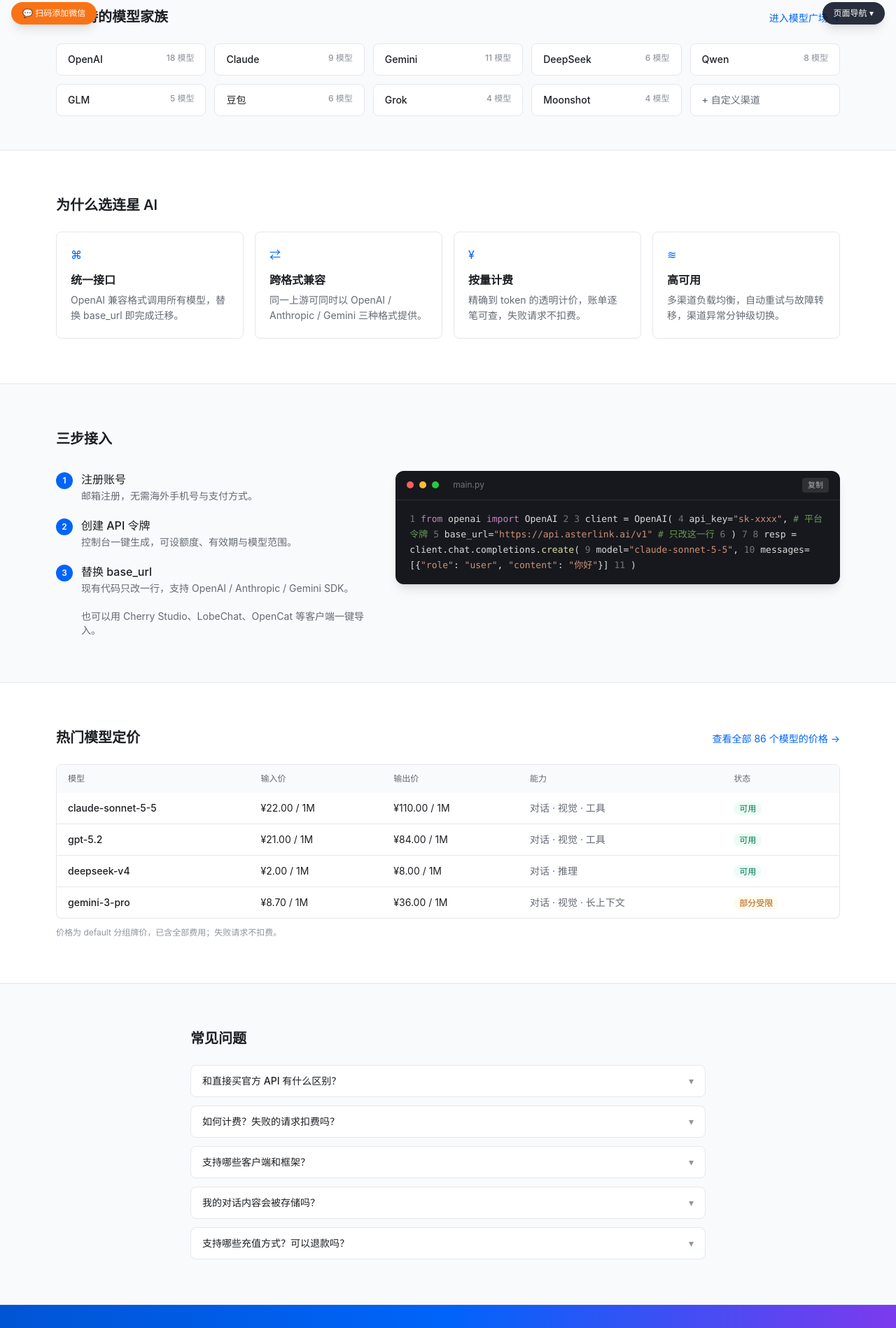
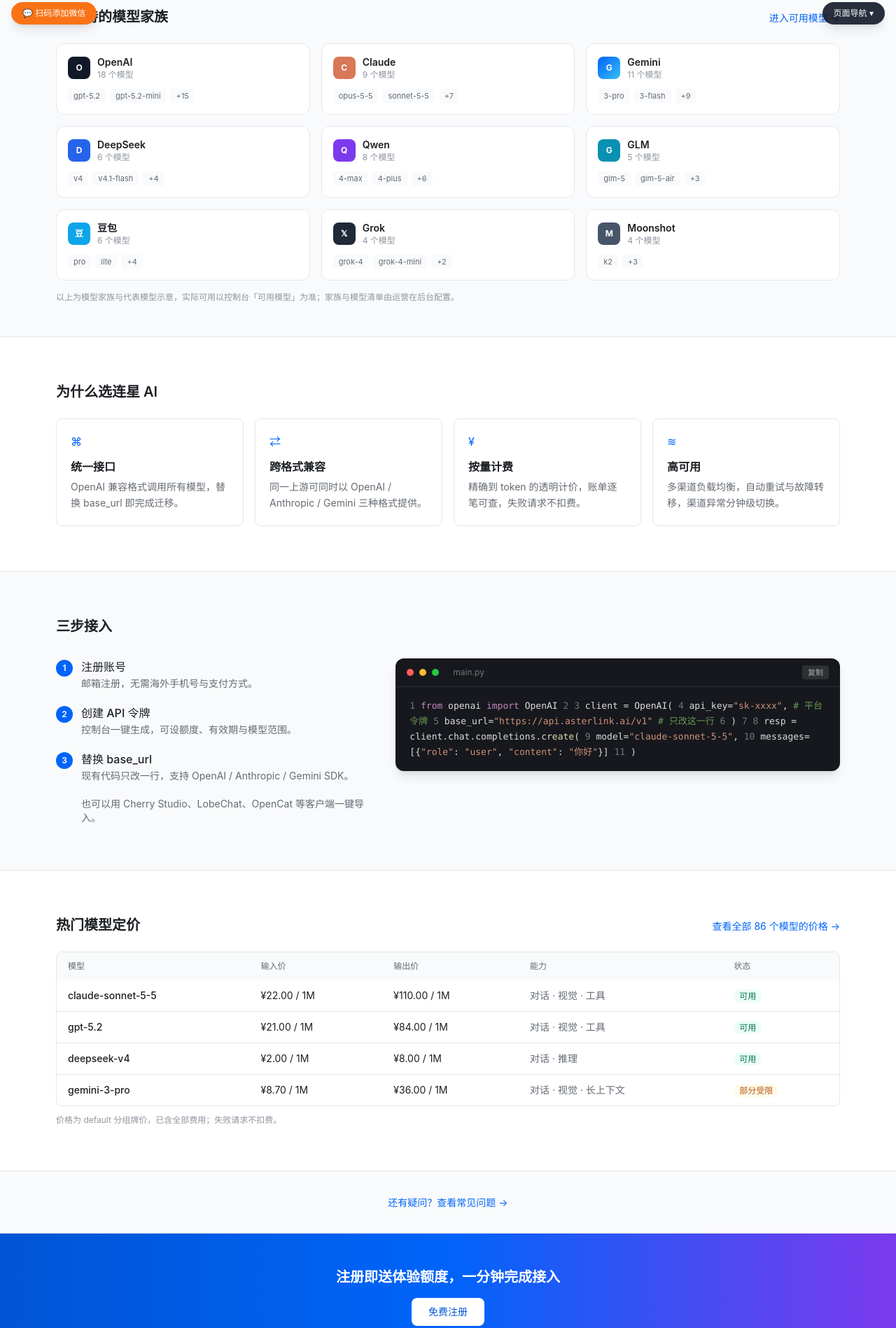
Before and after one commit to grissomsh/asterlink-prototype, a plain HTML site: page index.html in a window 1280 px wide. Shown: the part 749-2647 px from the top of the page at 70% size. Drawn offline with nearby package versions, Linux system fonts and the light colour scheme.

Commit message:
prototype: 首页 FAQ 链接化 + 模型墙家族卡片展开（同步私有仓 133ba01）

```diff
--- a/index.html
+++ b/index.html
@@ -234,67 +234,97 @@
       </div>
     </section>
 
-    <!-- 模型支持墙 -->
+<!-- 模型支持墙（家族卡片展开示例模型；内容由运营后台配置） -->
     <section class="border-y border-line bg-canvas">
       <div class="mx-auto max-w-6xl px-4 py-12">
         <div class="flex items-baseline justify-between">
           <h2 class="text-xl font-semibold">已支持的模型家族</h2>
-          <a href="pricing.html" class="text-sm text-brand-600 hover:underline"
-            >进入模型广场 →</a
-          >
+          <a href="models.html" class="text-sm text-brand-600 hover:underline">进入可用模型 →</a>
         </div>
-        <div class="mt-6 grid grid-cols-3 gap-3 md:grid-cols-5">
-          <div
-            class="rounded-lg border border-line bg-white px-4 py-3 text-sm font-medium"
-          >
-            OpenAI <span class="float-right text-xs text-faint">18 模型</span>
+        <div class="mt-6 grid gap-4 md:grid-cols-2 lg:grid-cols-3">
+          <div class="rounded-xl border border-line bg-white p-4">
+            <div class="flex items-center gap-2.5">
+              <span class="grid h-8 w-8 place-items-center rounded-lg bg-gray-900 text-xs font-bold text-white">O</span>
+              <div><p class="text-sm font-semibold">OpenAI</p><p class="text-xs text-faint">18 个模型</p></div>
+            </div>
+            <div class="mt-3 flex flex-wrap gap-1.5 text-[11px] text-sub">
+              <span class="rounded bg-canvas px-2 py-0.5">gpt-5.2</span><span class="rounded bg-canvas px-2 py-0.5">gpt-5.2-mini</span><span class="rounded bg-canvas px-2 py-0.5">+15</span>
+            </div>
           </div>
-          <div
-            class="rounded-lg border border-line bg-white px-4 py-3 text-sm font-medium"
-          >
-            Claude <span class="float-right text-xs text-faint">9 模型</span>
+          <div class="rounded-xl border border-line bg-white p-4">
+            <div class="flex items-center gap-2.5">
+              <span class="grid h-8 w-8 place-items-center rounded-lg bg-[#d97757] text-xs font-bold text-white">C</span>
+              <div><p class="text-sm font-semibold">Claude</p><p class="text-xs text-faint">9 个模型</p></div>
+            </div>
+            <div class="mt-3 flex flex-wrap gap-1.5 text-[11px] text-sub">
+              <span class="rounded bg-canvas px-2 py-0.5">opus-5-5</span><span class="rounded bg-canvas px-2 py-0.5">sonnet-5-5</span><span class="rounded bg-canvas px-2 py-0.5">+7</span>
+            </div>
           </div>
-          <div
-            class="rounded-lg border border-line bg-white px-4 py-3 text-sm font-medium"
-          >
-            Gemini <span class="float-right text-xs text-faint">11 模型</span>
+          <div class="rounded-xl border border-line bg-white p-4">
+            <div class="flex items-center gap-2.5">
+              <span class="grid h-8 w-8 place-items-center rounded-lg bg-gradient-to-br from-brand-600 to-sky-400 text-xs font-bold text-white">G</span>
+              <div><p class="text-sm font-semibold">Gemini</p><p class="text-xs text-faint">11 个模型</p></div>
+            </div>
+            <div class="mt-3 flex flex-wrap gap-1.5 text-[11px] text-sub">
+              <span class="rounded bg-canvas px-2 py-0.5">3-pro</span><span class="rounded bg-canvas px-2 py-0.5">3-flash</span><span class="rounded bg-canvas px-2 py-0.5">+9</span>
+            </div>
           </div>
-          <div
-            class="rounded-lg border border-line bg-white px-4 py-3 text-sm font-medium"
-          >
-            DeepSeek <span class="float-right text-xs text-faint">6 模型</span>
+          <div class="rounded-xl border border-line bg-white p-4">
+            <div class="flex items-center gap-2.5">
+              <span class="grid h-8 w-8 place-items-center rounded-lg bg-blue-600 text-xs font-bold text-white">D</span>
+              <div><p class="text-sm font-semibold">DeepSeek</p><p class="text-xs text-faint">6 个模型</p></div>
+            </div>
+            <div class="mt-3 flex flex-wrap gap-1.5 text-[11px] text-sub">
+              <span class="rounded bg-canvas px-2 py-0.5">v4</span><span class="rounded bg-canvas px-2 py-0.5">v4.1-flash</span><span class="rounded bg-canvas px-2 py-0.5">+4</span>
+            </div>
           </div>
-          <div
-            class="rounded-lg border border-line bg-white px-4 py-3 text-sm font-medium"
-          >
-            Qwen <span class="float-right text-xs text-faint">8 模型</span>
+          <div class="rounded-xl border border-line bg-white p-4">
+            <div class="flex items-center gap-2.5">
+              <span class="grid h-8 w-8 place-items-center rounded-lg bg-violet-600 text-xs font-bold text-white">Q</span>
+              <div><p class="text-sm font-semibold">Qwen</p><p class="text-xs text-faint">8 个模型</p></div>
+            </div>
+            <div class="mt-3 flex flex-wrap gap-1.5 text-[11px] text-sub">
+              <span class="rounded bg-canvas px-2 py-0.5">4-max</span><span class="rounded bg-canvas px-2 py-0.5">4-plus</span><span class="rounded bg-canvas px-2 py-0.5">+6</span>
+            </div>
           </div>
-          <div
-            class="rounded-lg border border-line bg-white px-4 py-3 text-sm font-medium"
-          >
-            GLM <span class="float-right text-xs text-faint">5 模型</span>
+          <div class="rounded-xl border border-line bg-white p-4">
+            <div class="flex items-center gap-2.5">
+              <span class="grid h-8 w-8 place-items-center rounded-lg bg-cyan-600 text-xs font-bold text-white">G</span>
+              <div><p class="text-sm font-semibold">GLM</p><p class="text-xs text-faint">5 个模型</p></div>
+            </div>
+            <div class="mt-3 flex flex-wrap gap-1.5 text-[11px] text-sub">
+              <span class="rounded bg-canvas px-2 py-0.5">glm-5</span><span class="rounded bg-canvas px-2 py-0.5">glm-5-air</span><span class="rounded bg-canvas px-2 py-0.5">+3</span>
+            </div>
           </div>
-          <div
-            class="rounded-lg border border-line bg-white px-4 py-3 text-sm font-medium"
-          >
-            豆包 <span class="float-right text-xs text-faint">6 模型</span>
+          <div class="rounded-xl border border-line bg-white p-4">
+            <div class="flex items-center gap-2.5">
+              <span class="grid h-8 w-8 place-items-center rounded-lg bg-sky-500 text-xs font-bold text-white">豆</span>
+              <div><p class="text-sm font-semibold">豆包</p><p class="text-xs text-faint">6 个模型</p></div>
+            </div>
+            <div class="mt-3 flex flex-wrap gap-1.5 text-[11px] text-sub">
+              <span class="rounded bg-canvas px-2 py-0.5">pro</span><span class="rounded bg-canvas px-2 py-0.5">lite</span><span class="rounded bg-canvas px-2 py-0.5">+4</span>
+            </div>
           </div>
-          <div
-            class="rounded-lg border border-line bg-white px-4 py-3 text-sm font-medium"
-          >
-            Grok <span class="float-right text-xs text-faint">4 模型</span>
+          <div class="rounded-xl border border-line bg-white p-4">
+            <div class="flex items-center gap-2.5">
+              <span class="grid h-8 w-8 place-items-center rounded-lg bg-gray-800 text-xs font-bold text-white">𝕏</span>
+              <div><p class="text-sm font-semibold">Grok</p><p class="text-xs text-faint">4 个模型</p></div>
+            </div>
+            <div class="mt-3 flex flex-wrap gap-1.5 text-[11px] text-sub">
+              <span class="rounded bg-canvas px-2 py-0.5">grok-4</span><span class="rounded bg-canvas px-2 py-0.5">grok-4-mini</span><span class="rounded bg-canvas px-2 py-0.5">+2</span>
+            </div>
           </div>
-          <div
-            class="rounded-lg border border-line bg-white px-4 py-3 text-sm font-medium"
-          >
-            Moonshot <span class="float-right text-xs text-faint">4 模型</span>
-          </div>
-          <div
-            class="rounded-lg border border-line bg-white px-4 py-3 text-sm font-medium text-sub"
-          >
-            + 自定义渠道
+          <div class="rounded-xl border border-line bg-white p-4">
+            <div class="flex items-center gap-2.5">
+              <span class="grid h-8 w-8 place-items-center rounded-lg bg-slate-600 text-xs font-bold text-white">M</span>
+              <div><p class="text-sm font-semibold">Moonshot</p><p class="text-xs text-faint">4 个模型</p></div>
+            </div>
+            <div class="mt-3 flex flex-wrap gap-1.5 text-[11px] text-sub">
+              <span class="rounded bg-canvas px-2 py-0.5">k2</span><span class="rounded bg-canvas px-2 py-0.5">+3</span>
+            </div>
           </div>
         </div>
+        <p class="mt-4 text-xs text-faint">以上为模型家族与代表模型示意，实际可用以控制台「可用模型」为准；家族与模型清单由运营在后台配置。</p>
       </div>
     </section>
 
@@ -505,70 +535,10 @@
       </p>
     </section>
 
-    <!-- FAQ -->
+<!-- FAQ 入口（首页只留链接，内容在 faq.html） -->
     <section class="border-y border-line bg-canvas">
-      <div class="mx-auto max-w-3xl px-4 py-16">
-        <h2 class="text-xl font-semibold">常见问题</h2>
-        <div class="mt-6 space-y-3">
-          <details class="rounded-lg border border-line bg-white px-4 py-3">
-            <summary
-              class="flex items-center justify-between text-sm font-medium"
-            >
-              和直接买官方 API 有什么区别？<span class="faq-chev text-faint"
-                >▾</span
-              >
-            </summary>
-            <p class="mt-2 text-sm leading-relaxed text-sub">
-              无需海外手机号、海外支付方式与科学上网；人民币按量充值，模型价格与官方牌价对齐并公开可查。
-            </p>
-          </details>
-          <details class="rounded-lg border border-line bg-white px-4 py-3">
-            <summary
-              class="flex items-center justify-between text-sm font-medium"
-            >
-              如何计费？失败的请求扣费吗？<span class="faq-chev text-faint"
-                >▾</span
-              >
-            </summary>
-            <p class="mt-2 text-sm leading-relaxed text-sub">
-              按实际使用量计费，逐笔日志可查。上游或平台故障导致的失败请求不扣费；流式输出中途断开的请求按已产生部分结算。
-            </p>
-          </details>
-          <details class="rounded-lg border border-line bg-white px-4 py-3">
-            <summary
-              class="flex items-center justify-between text-sm font-medium"
-            >
-              支持哪些客户端和框架？<span class="faq-chev text-faint">▾</span>
-            </summary>
-            <p class="mt-2 text-sm leading-relaxed text-sub">
-              所有兼容 OpenAI / Anthropic / Gemini 接口的工具均可使用：Claude
-              Code、Codex CLI、Cherry Studio、LobeChat、LangChain 等。
-            </p>
-          </details>
-          <details class="rounded-lg border border-line bg-white px-4 py-3">
-            <summary
-              class="flex items-center justify-between text-sm font-medium"
-            >
-              我的对话内容会被存储吗？<span class="faq-chev text-faint">▾</span>
-            </summary>
-            <p class="mt-2 text-sm leading-relaxed text-sub">
-              默认只记录调用元数据（模型、token
-              数、耗时、费用），不存储对话内容明文。
-            </p>
-          </details>
-          <details class="rounded-lg border border-line bg-white px-4 py-3">
-            <summary
-              class="flex items-center justify-between text-sm font-medium"
-            >
-              支持哪些充值方式？可以退款吗？<span class="faq-chev text-faint"
-                >▾</span
-              >
-            </summary>
-            <p class="mt-2 text-sm leading-relaxed text-sub">
-              支持支付宝、微信扫码；也可通过兑换码充值。已消费部分不支持退款，未消费余额可联系客服处理。
-            </p>
-          </details>
-        </div>
+      <div class="mx-auto max-w-6xl px-4 py-8 text-center">
+        <a href="faq.html" class="text-sm text-brand-600 hover:underline">还有疑问？查看常见问题 →</a>
       </div>
     </section>
 
@@ -604,7 +574,7 @@
         <div>
           <p class="font-semibold">支持</p>
           <ul class="mt-3 space-y-2 text-sub">
-            <li><a href="#" class="hover:text-ink">常见问题</a></li>
+            <li><a href="faq.html" class="hover:text-ink">常见问题</a></li>
             <li><a href="#" class="hover:text-ink">联系我们</a></li>
             <li><a href="#" class="hover:text-ink">服务状态</a></li>
           </ul>
```
Also changed, not shown: faq.html (added, +164 -0 lines), 1 other file.
